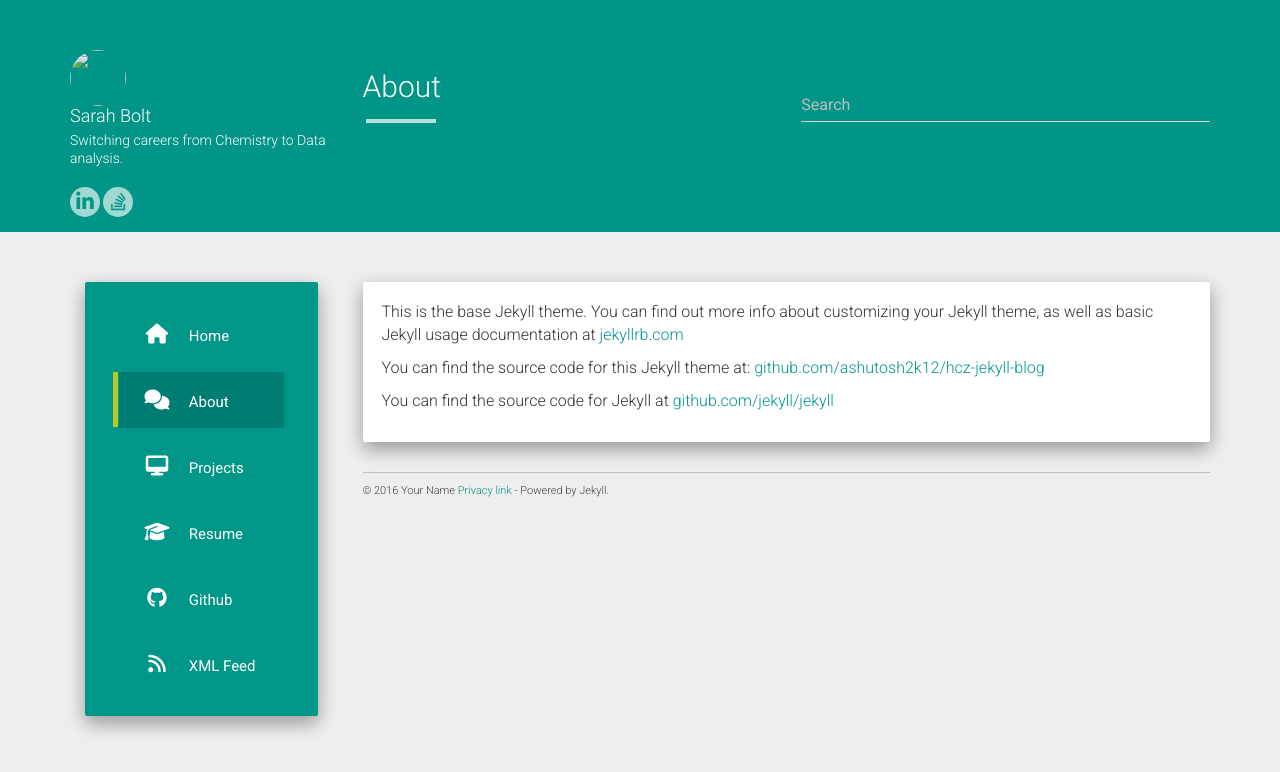
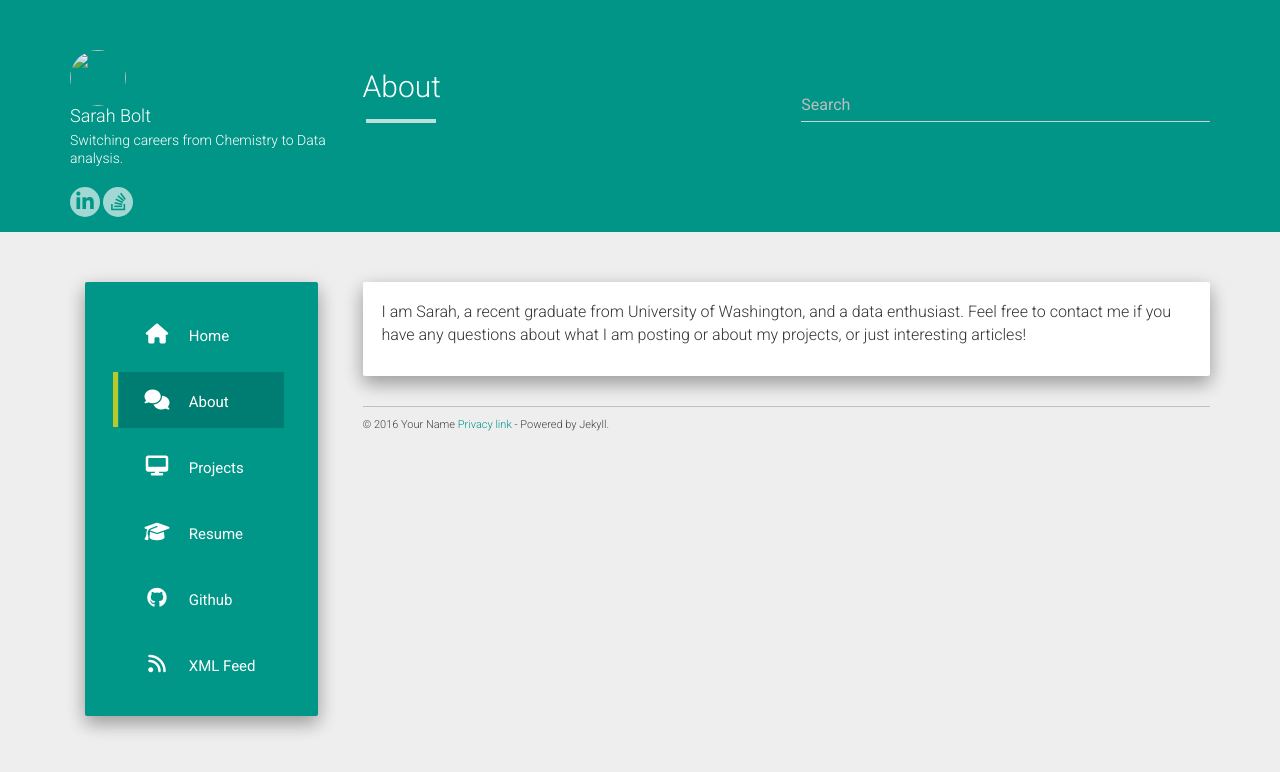
Before and after one commit to sdf94/sdf94.github.io, a Jekyll site: the page built from about.md, in a window 1280 px wide. Shown: the top 772 px of the page. Built offline with Jekyll 4.4.1, drawn with Linux system fonts in a browser that asks for light colours; nearby versions of some CDN libraries.

Commit message:
Update about.md

```diff
--- a/about.md
+++ b/about.md
@@ -4,8 +4,4 @@ title: About
 permalink: /about/
 ---
 
-This is the base Jekyll theme. You can find out more info about customizing your Jekyll theme, as well as basic Jekyll usage documentation at [jekyllrb.com](http://jekyllrb.com/)
-
-You can find the source code for this Jekyll theme at: [github.com/ashutosh2k12/hcz-jekyll-blog](https://github.com/ashutosh2k12/hcz-jekyll-blog)
-
-You can find the source code for Jekyll at [github.com/jekyll/jekyll](https://github.com/jekyll/jekyll)
+I am Sarah, a recent graduate from University of Washington, and a data enthusiast. Feel free to contact me if you have any questions about what I am posting or about my projects, or just interesting articles!
```
